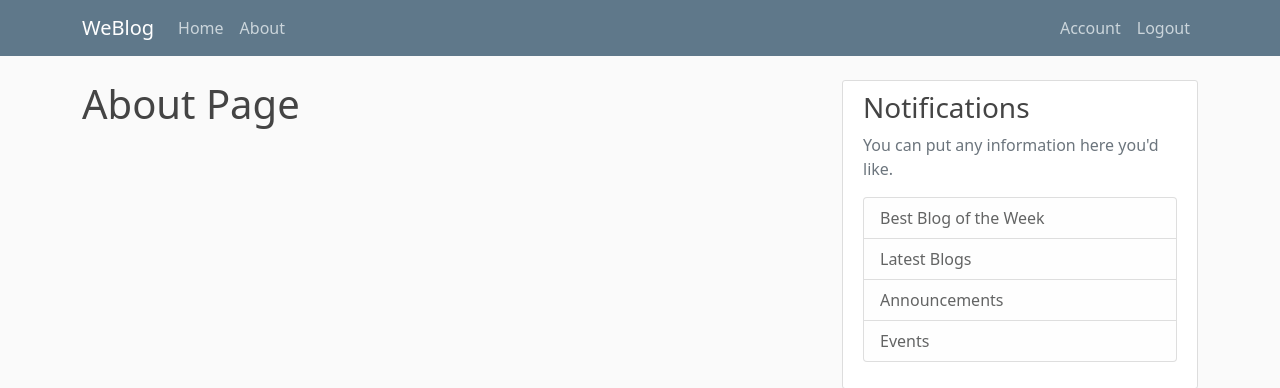
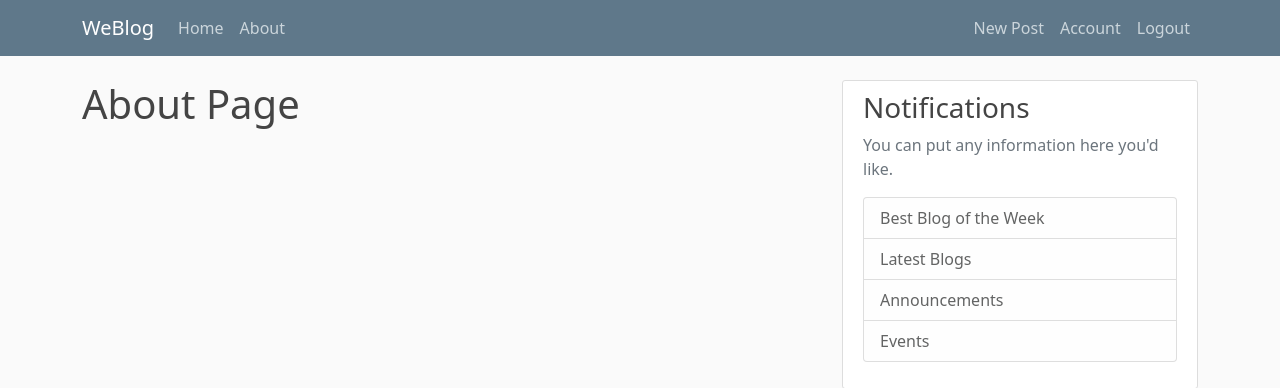
Before and after one commit to houssemeddinegherabi/flask-blog, a Flask app: page /about in a window 1280 px wide. Shown: the top 388 px of the page. Run offline with Flask 2, Linux system fonts and the light colour scheme; a user stored in the database is signed in.

Commit message:
Add New Post Navlink

```diff
--- a/blog/templates/base.html
+++ b/blog/templates/base.html
@@ -33,6 +33,7 @@
                 <!-- Navbar Right Side -->
                 <div style="margin-left: auto;" class="navbar-nav">
                 {% if current_user.is_authenticated %}
+                        <a class="nav-item nav-link" href="{{ url_for('new_post') }}">New Post</a>
                         <a class="nav-item nav-link" href="{{ url_for('account') }}">Account</a>
                         <a class="nav-item nav-link" href="{{ url_for('logout_method') }}">Logout</a>
                 {% else %}
```
